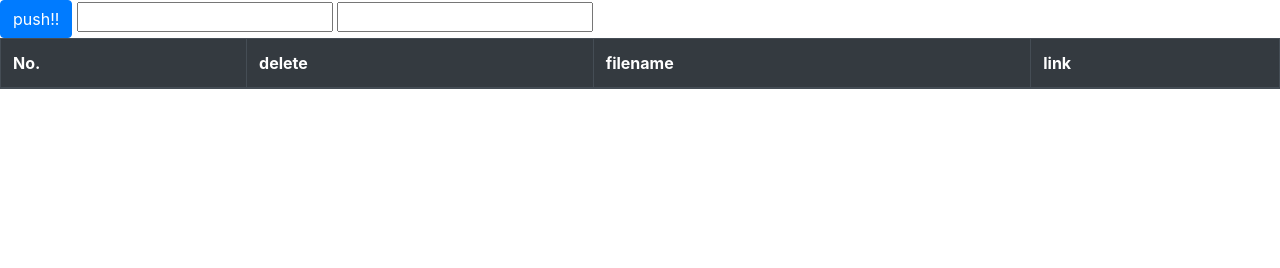
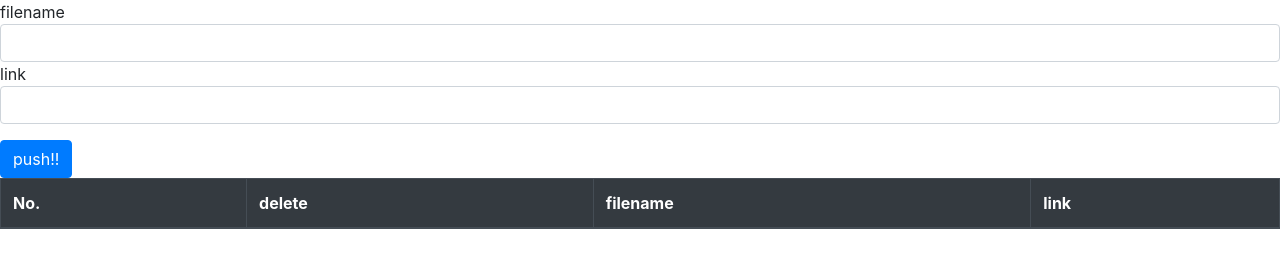
Before and after one commit to hirorich/StaticWeb, a plain HTML site: page v-modelText/index.html in a window 1280 px wide. Drawn offline with Linux system fonts and the light colour scheme.

Commit message:
入力欄のデザイン修正

```diff
--- a/v-modelText/index.html
+++ b/v-modelText/index.html
@@ -12,9 +12,13 @@
 <body>
     <!-- 入力欄 -->
     <div id="inputinfo" v-cloak>
+        <div class="form-group">
+            <span class="label label-default">filename</span>
+            <input v-model="info.filename" type="text" class="form-control">
+            <span class="label label-default">link</span>
+            <input v-model="info.link" type="text" class="form-control">
+        </div>
         <button class="btn btn-primary" v-on:click="push()">push!!</button class="btn btn-primary">
-        <input v-model="info.filename" type="text">
-        <input v-model="info.link" type="text">
     </div>
 
     <!-- Table -->
```
